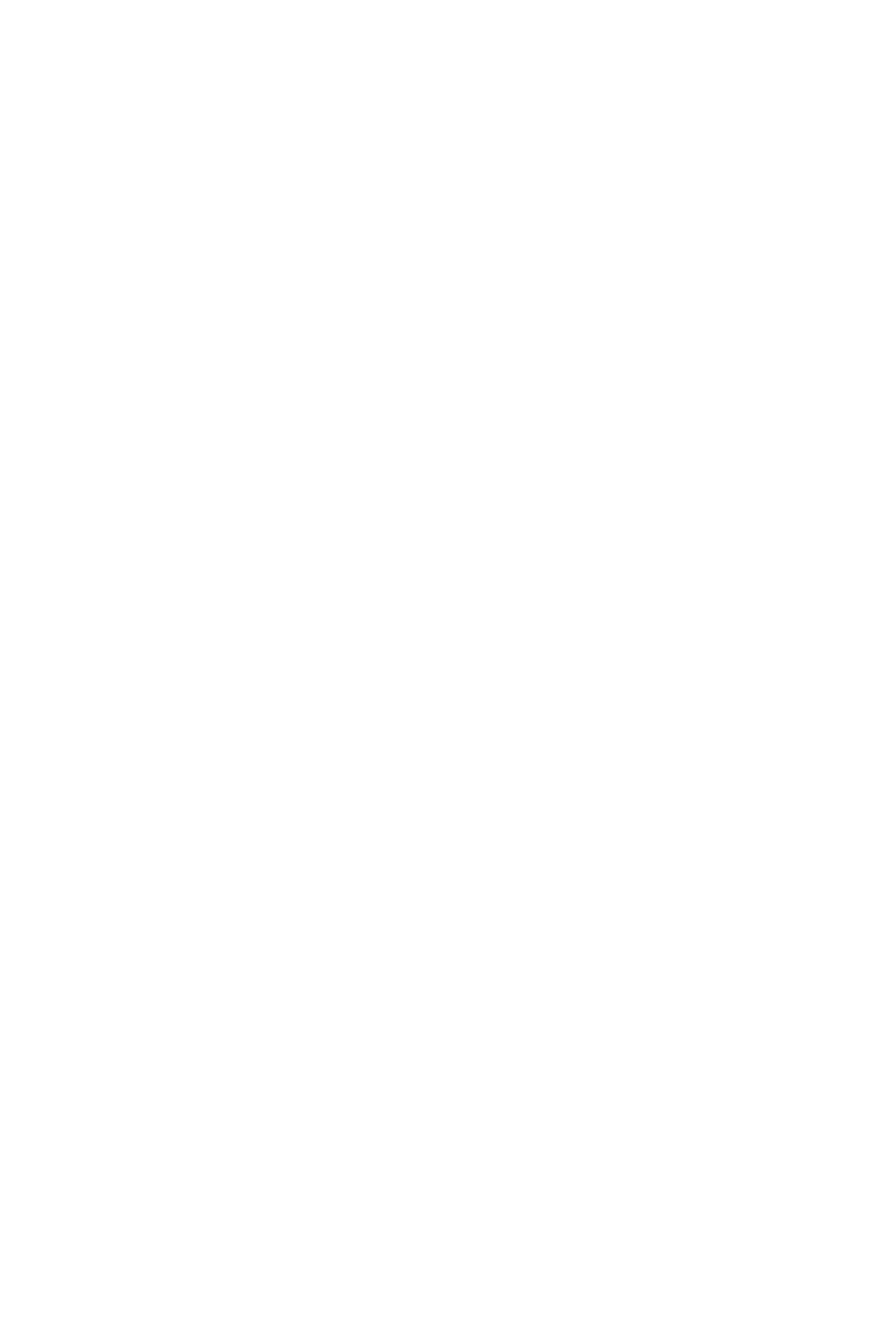
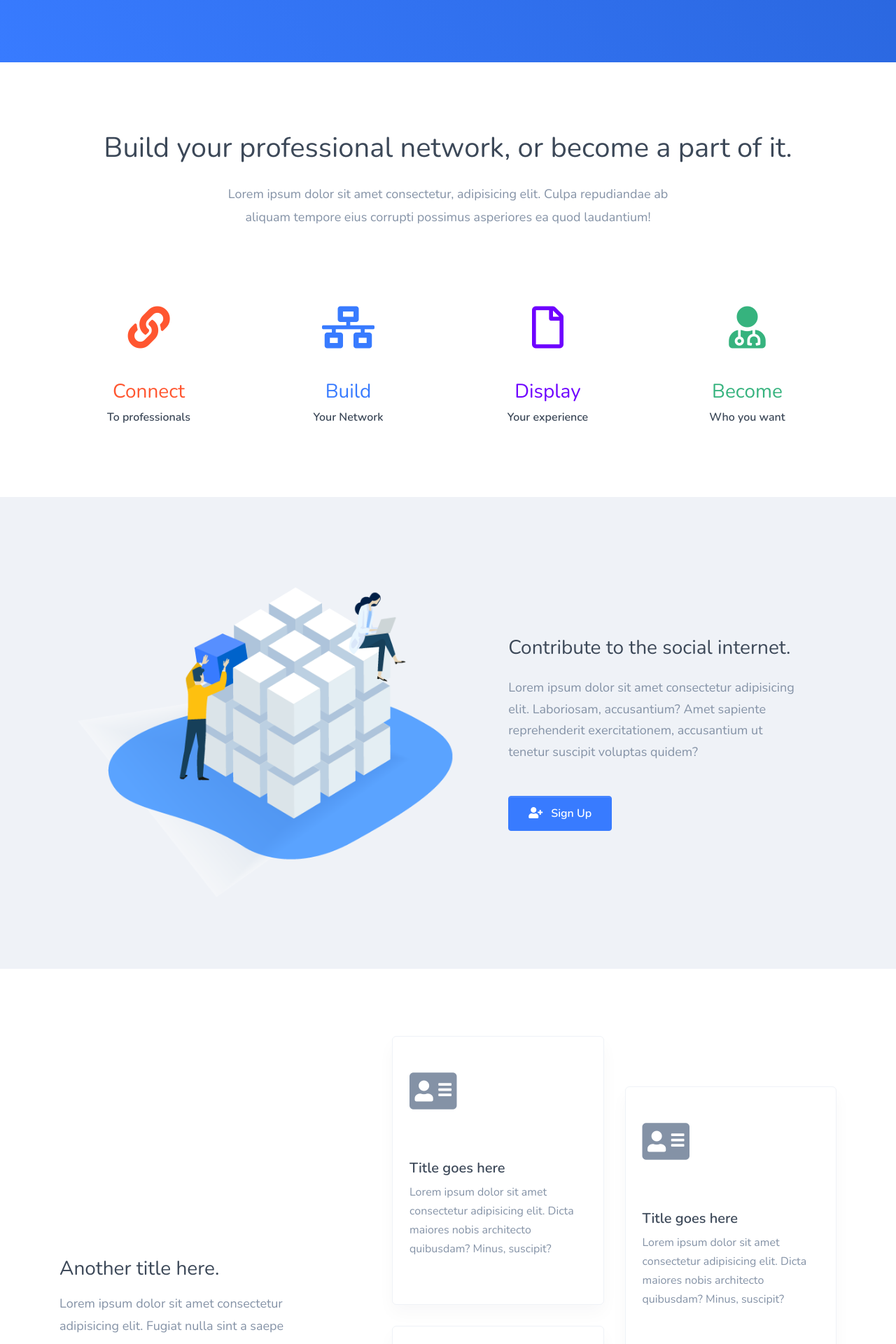
Before and after one commit to StevieSiren/SimpleLinkedIn, a React (Create React App) app in the folder client/: page / in a window 1280 px wide. Shown: the part 880-2800 px from the top of the page at 70% size. Before the commit the page ends 800 px from the top, so only its background shows below. Built offline with nearby package versions, Linux system fonts and the light colour scheme.

Commit message:
Added minimal landing design

```diff
--- a/client/src/actions/authActions.js
+++ b/client/src/actions/authActions.js
@@ -50,5 +50,7 @@ export const logoutUser = () => dispatch => {
     localStorage.removeItem('jwtToken');
     setAuthToken(false);
 
-    dispatch(setCurrentUser({}))
+    dispatch(setCurrentUser({}));
+
+
 }
--- a/client/src/components/layout/Landing.js
+++ b/client/src/components/layout/Landing.js
@@ -2,6 +2,9 @@ import React, { Component } from 'react';
 import { Link } from 'react-router-dom';
 import { PropTypes } from 'prop-types';
 import { connect } from 'react-redux';
+
+import heroImg from '../../img/landing/hero.png';
+import buildingImg from '../../img/landing/building.png';
 
 class Landing extends Component {
 
@@ -13,8 +16,186 @@ class Landing extends Component {
 
   render() {
     return (
-      <div>
-        Landing page
+      <div className="main-container">
+        <section className="slice slice-lg bg-gradient-info">
+
+          <div className="py-6 py-xl-9">
+            <div className="container">
+              <div className="row justify-content-between">
+                <div className="col-lg-6">
+                  <h1 className="text-white display-4 mt-4">The only open-source <strong>professional network.</strong></h1>
+                  <p className="lead text-light mt-4">LinkedOut is a simplified version of LinkedIn where the source
+                  code is available to anyone.</p>
+                  <Link to="/register" className="btn btn-white text-info hover-shadow-lg mb-4">Get Started</Link>
+                </div>
+
+                <div className="col-lg-6">
+                  <img src={heroImg} alt="People working" className="img-fluid"/>
+                </div>
+              </div>
+            </div>
+          </div>
+        </section>
+
+
+        <section className="slice slice-lg">
+          <div className="container">
+            <div className="text-center">
+              <h1>Build your professional network, or become a part of it.</h1>
+              <div className="fluid-paragraph mt-4">
+                <p className="lead text-muted lh-180">
+                  Lorem ipsum dolor sit amet consectetur, adipisicing elit. Culpa repudiandae ab aliquam tempore eius corrupti possimus asperiores ea quod laudantium!
+                </p>
+              </div>
+            </div>
+          </div>
+        </section>
+
+        <section className="slice slice-lg">
+          <div className="container">
+            <div className="row align-items-md-center">
+              <div className="col-lg-3 col-6 mb-5 mb-lg-0">
+                <div className="text-center mb-5 mb-lg-0">
+                  <div className="icon icon-lg text-danger">
+                    <i class="fas fa-link"></i>
+                    <span className="d-block mt-4 h3 text-danger">
+                      Connect
+                    </span>
+                    <span className="d-block mt-2 h6">To professionals</span>
+                  </div>
+                </div>
+              </div>
+
+              <div className="col-lg-3 col-6 mb-5 mb-lg-0">
+                <div className="text-center mb-5 mb-lg-0">
+                  <div className="icon icon-lg text-info">
+                  <i class="fas fa-network-wired"></i>
+                    <span className="d-block mt-4 h3 text-info">
+                      Build
+                    </span>
+                    <span className="d-block mt-2 h6">Your Network</span>
+                  </div>
+                </div>
+              </div>
+
+              <div className="col-lg-3 col-6 mb-5 mb-lg-0">
+                <div className="text-center mb-5 mb-lg-0">
+                  <div className="icon icon-lg text-primary">
+                    <i class="far fa-file"></i>
+                    <span className="d-block mt-4 h3 text-primary">
+                      Display
+                    </span>
+                    <span className="d-block mt-2 h6">Your experience</span>
+                  </div>
+                </div>
+              </div>
+
+              <div className="col-lg-3 col-6 mb-5 mb-lg-0">
+                <div className="text-center mb-5 mb-lg-0">
+                  <div className="icon icon-lg text-success">
+                    <i class="fas fa-user-md"></i>
+                    <span className="d-block mt-4 h3 text-success">
+                      Become
+                    </span>
+                    <span className="d-block mt-2 h6">Who you want</span>
+                  </div>
+                </div>
+              </div>
+            </div>
+          </div>
+        </section>
+
+
+        <section className="slice slice-lg bg-secondary">
+          <div className="container">
+            <div className="row row-grid align-items-center justify-content-around">
+              <div className="col-lg-5 order-lg-2">
+                <div className="pr-md-4">
+                  <h5 className="h3">Contribute to the social internet.</h5>
+                  <p className="text-muted lead my-4">
+                    Lorem ipsum dolor sit amet consectetur adipisicing elit. Laboriosam, accusantium? Amet sapiente reprehenderit exercitationem, accusantium ut tenetur suscipit voluptas quidem?
+                  </p>
+                  <Link to="/register" className="btn btn-info btn-icon mt-4 hover-shadow-lg">
+                    <span className="btn-inner--icon"><i class="fas fa-user-plus"></i></span>
+                    <span className="btn-inner--text">Sign Up</span>
+                  </Link>
+                </div>
+              </div>
+
+              <div className="col-lg-6 order-lg-1">
+                <div className="position-relative">
+                  <img src={buildingImg} alt="Building blocks" className="img-center img-fluid" style={{zIndex: '10'}}/>
+                </div>
+              </div>
+            </div>
+          </div>
+        </section>
+
+
+        <section className="slice slice-lg">
+          <div className="container">
+            <div className="row row-grid align-items-center">
+              <div className="col-lg-4">
+                <div className="py-lg-5 text-lg-left">
+                  <h3 className="mb-3">Another title here.</h3>
+                  <p className="lead lh-180">Lorem ipsum dolor sit amet consectetur adipisicing elit. Fugiat nulla sint a saepe ipsum, explicabo hic labore veritatis repellendus perferendis.</p>
+                  <Link to="/register" className="btn btn-info btn-icon rounded-pill mt-4">
+                    <span className="btn-inner--text">Learn More</span>
+                    <span className="btn-inner--icon"><i class="fas fa-angle-right"></i></span>
+                  </Link>
+                </div>
+              </div>
+
+              <div className="col-lg-7 ml-lg-auto">
+                <div className="row">
+                  <div className="col-md-6">
+                    <div className="card hover-shadow-lg">
+                      <div className="px-4 py-5 icon icon-lg">
+                        <i class="fas fa-address-card"></i>
+                      </div>
+                      <div className="px-4 pb-5">
+                        <h5>Title goes here</h5>
+                        <p className="text-muted">Lorem ipsum dolor sit amet consectetur adipisicing elit. Dicta maiores nobis architecto quibusdam? Minus, suscipit?</p>
+                      </div>
+                    </div>
+
+                    <div className="card hover-shadow-lg">
+                      <div className="px-4 py-5 icon icon-lg">
+                        <i class="fas fa-address-card"></i>
+                      </div>
+                      <div className="px-4 pb-5">
+                        <h5>Title goes here</h5>
+                        <p className="text-muted">Lorem ipsum dolor sit amet consectetur adipisicing elit. Dicta maiores nobis architecto quibusdam? Minus, suscipit?</p>
+                      </div>
+                    </div>
+                  </div>
+
+                  <div className="col-md-6 pt-lg-6 pt-4">
+                    <div className="card hover-shadow-lg">
+                        <div className="px-4 py-5 icon icon-lg">
+                          <i class="fas fa-address-card"></i>
+                        </div>
+                        <div className="px-4 pb-5">
+                          <h5>Title goes here</h5>
+                          <p className="text-muted">Lorem ipsum dolor sit amet consectetur adipisicing elit. Dicta maiores nobis architecto quibusdam? Minus, suscipit?</p>
+                        </div>
+                      </div>
+
+                      <div className="card hover-shadow-lg">
+                        <div className="px-4 py-5 icon icon-lg">
+                          <i class="fas fa-address-card"></i>
+                        </div>
+                        <div className="px-4 pb-5">
+                          <h5>Title goes here</h5>
+                          <p className="text-muted">Lorem ipsum dolor sit amet consectetur adipisicing elit. Dicta maiores nobis architecto quibusdam? Minus, suscipit?</p>
+                        </div>
+                      </div>
+                  </div>
+                </div>
+              </div>
+            </div>
+          </div>
+        </section>
       </div>
     )
   }
--- a/client/src/components/layout/Navbar.js
+++ b/client/src/components/layout/Navbar.js
@@ -18,7 +18,7 @@ class Navbar extends Component {
     const { isAuthenticated, user } = this.props.auth;
 
     const authLinks = (
-      <ul className="navbar-nav">
+      <ul className="navbar-nav ml-auto">
       <li className="nav-item">
         <Link className="nav-link" to="/profile">
           Profile
@@ -33,7 +33,7 @@ class Navbar extends Component {
     );
 
     const guestLinks = (
-      <ul className="navbar-nav">
+      <ul className="navbar-nav ml-auto">
         <li className="nav-item active">
           <Link className="nav-link" to="/login">
             Login
@@ -50,7 +50,7 @@ class Navbar extends Component {
     return (
       <nav className="navbar navbar-expand-lg navbar-light bg-light">
         <Link className="navbar-brand" to="/">
-          Navbar
+          LinkedOut
         </Link>
         <button
           className="navbar-toggler"
```
Also changed, not shown: client/src/css/styles.css, client/src/img/landing/building.png (added), client/src/img/landing/hero.png (added).
